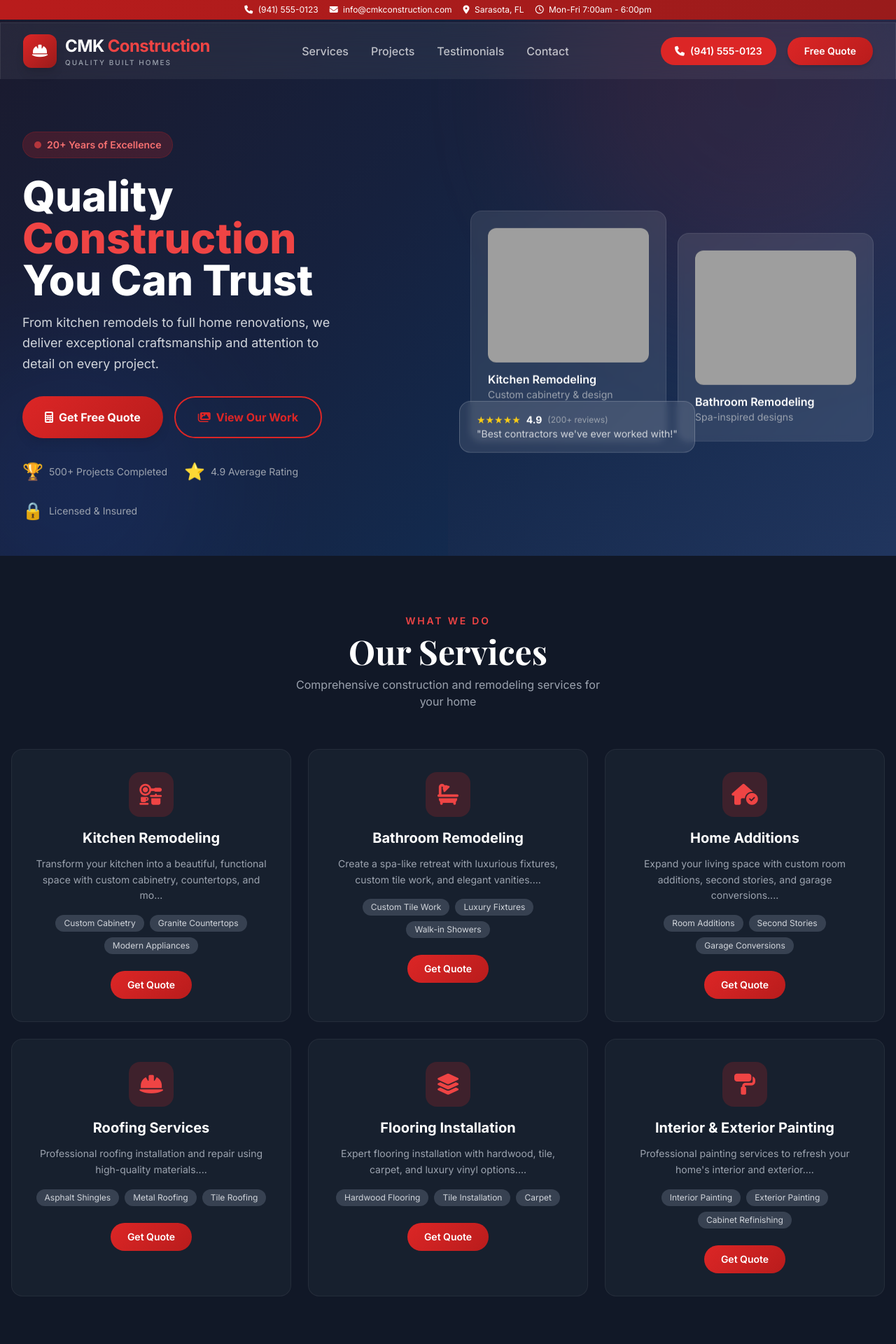
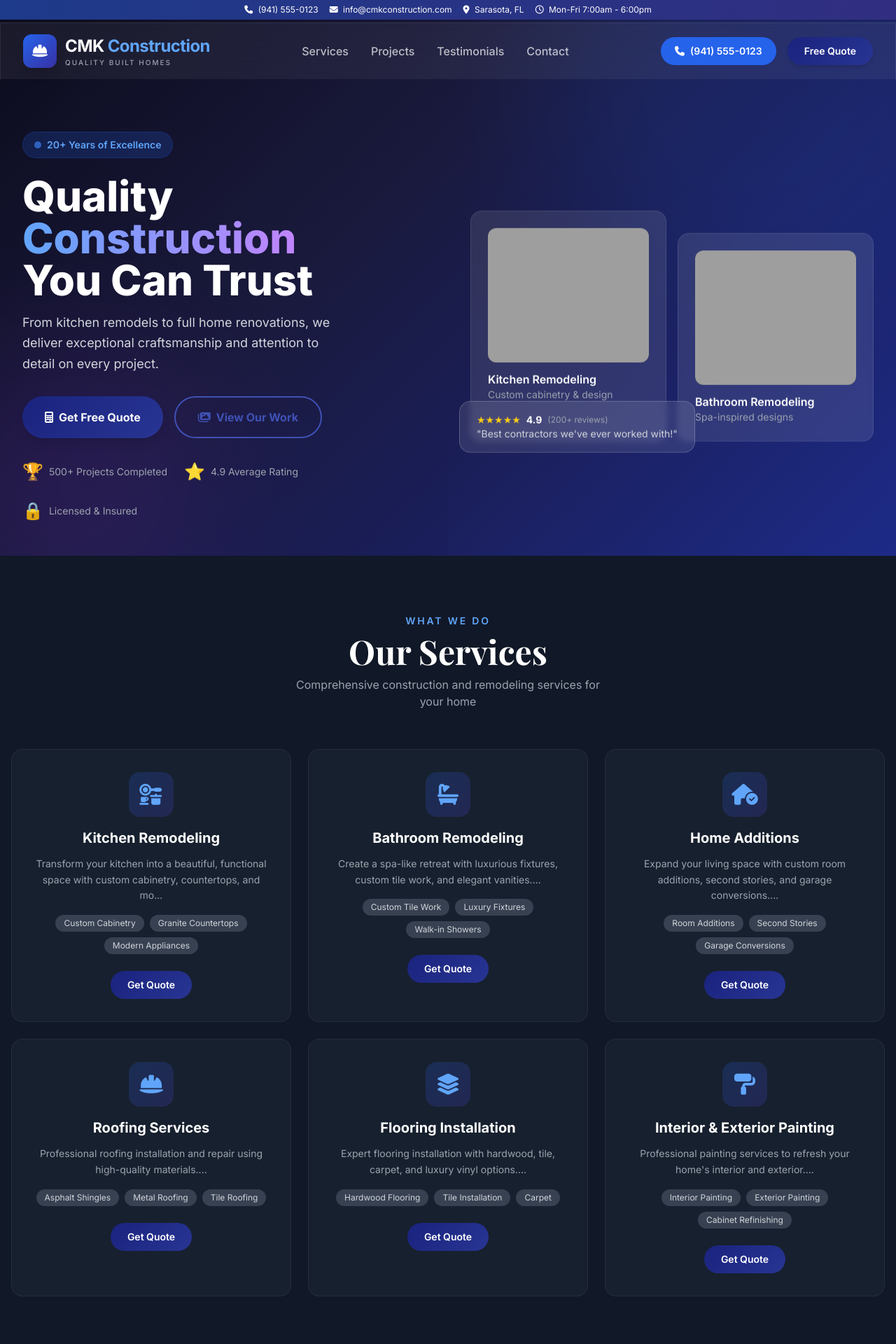
Before and after one commit to calvitec/builder, a Flask app: page / in a window 1280 px wide. Shown: the top 1920 px of the page at 70% size. Run offline with Flask 3, Linux system fonts and the light colour scheme; some libraries are stand-ins or nearby versions; grey boxes are pictures that could not be loaded.

Commit message:
Update construction.html

```diff
--- a/templates/construction.html
+++ b/templates/construction.html
@@ -10,8 +10,9 @@
     <style>
         * { font-family: 'Inter', sans-serif; }
 
+        /* ===== NEW COLOR SCHEME - Blue/Navy ===== */
         .gradient-hero {
-            background: linear-gradient(135deg, #1a1a2e 0%, #16213e 40%, #0f3460 100%);
+            background: linear-gradient(135deg, #0c0c1d 0%, #1a1a3e 40%, #1a237e 100%);
             position: relative;
             overflow: hidden;
         }
@@ -22,7 +23,7 @@
             right: 0;
             width: 50%;
             height: 100%;
-            background: linear-gradient(135deg, transparent 40%, rgba(239, 68, 68, 0.08) 100%);
+            background: linear-gradient(135deg, transparent 40%, rgba(66, 133, 244, 0.08) 100%);
             pointer-events: none;
         }
 
@@ -33,27 +34,27 @@
         }
 
         .btn-primary {
-            background: linear-gradient(135deg, #dc2626 0%, #b91c1c 100%);
+            background: linear-gradient(135deg, #1a237e 0%, #283593 100%);
             transition: all 0.3s ease;
             border: none;
             cursor: pointer;
         }
         .btn-primary:hover {
             transform: translateY(-3px);
-            box-shadow: 0 20px 50px rgba(220, 38, 38, 0.35);
+            box-shadow: 0 20px 50px rgba(26, 35, 126, 0.4);
         }
 
-        .btn-outline-red {
-            border: 2px solid #dc2626;
-            color: #dc2626;
+        .btn-outline-blue {
+            border: 2px solid #3f51b5;
+            color: #3f51b5;
             transition: all 0.3s ease;
             cursor: pointer;
         }
-        .btn-outline-red:hover {
-            background: #dc2626;
+        .btn-outline-blue:hover {
+            background: #3f51b5;
             color: white;
             transform: translateY(-2px);
-            box-shadow: 0 10px 30px rgba(220, 38, 38, 0.2);
+            box-shadow: 0 10px 30px rgba(63, 81, 181, 0.2);
         }
 
         .service-card {
@@ -64,7 +65,7 @@
         .service-card:hover {
             transform: translateY(-10px);
             box-shadow: 0 30px 70px rgba(0,0,0,0.3);
-            border-color: rgba(220, 38, 38, 0.3);
+            border-color: rgba(63, 81, 181, 0.3);
         }
 
         .project-card {
@@ -96,15 +97,13 @@
             left: 50%;
             width: 0;
             height: 2.5px;
-            background: #dc2626;
+            background: #3f51b5;
             transition: all 0.3s ease;
             transform: translateX(-50%);
             border-radius: 2px;
         }
         .nav-link:hover { color: white; }
         .nav-link:hover::after { width: 80%; }
-        .nav-link.active { color: white; }
-        .nav-link.active::after { width: 80%; }
 
         .section-title { font-family: 'Playfair Display', serif; }
 
@@ -124,8 +123,8 @@
         }
 
         ::-webkit-scrollbar { width: 8px; }
-        ::-webkit-scrollbar-track { background: #1a1a2e; }
-        ::-webkit-scrollbar-thumb { background: linear-gradient(135deg, #dc2626, #b91c1c); border-radius: 4px; }
+        ::-webkit-scrollbar-track { background: #0c0c1d; }
+        ::-webkit-scrollbar-thumb { background: linear-gradient(135deg, #1a237e, #283593); border-radius: 4px; }
 
         .hero-blob {
             position: absolute;
@@ -135,9 +134,7 @@
             pointer-events: none;
         }
 
-        .stat-number {
-            font-family: 'Playfair Display', serif;
-        }
+        .stat-number { font-family: 'Playfair Display', serif; }
 
         .contact-input {
             background: rgba(255,255,255,0.05);
@@ -151,15 +148,33 @@
         .contact-input::placeholder { color: rgba(255,255,255,0.3); }
         .contact-input:focus {
             outline: none;
-            border-color: #dc2626;
-            box-shadow: 0 0 0 4px rgba(220, 38, 38, 0.1);
+            border-color: #3f51b5;
+            box-shadow: 0 0 0 4px rgba(63, 81, 181, 0.1);
         }
         textarea.contact-input { resize: vertical; min-height: 120px; }
+
+        .service-icon {
+            transition: all 0.4s cubic-bezier(0.175, 0.885, 0.32, 1.275);
+        }
+        .service-card:hover .service-icon {
+            transform: scale(1.1) rotate(5deg);
+        }
+
+        .gradient-text {
+            background: linear-gradient(135deg, #667eea 0%, #764ba2 100%);
+            -webkit-background-clip: text;
+            -webkit-text-fill-color: transparent;
+            background-clip: text;
+        }
+
+        .gold-accent {
+            color: #f6c445;
+        }
     </style>
 </head>
 <body>
     <!-- ===== TOP BAR ===== -->
-    <div class="bg-gradient-to-r from-red-700 to-red-800 text-white text-xs py-1.5 text-center">
+    <div class="bg-gradient-to-r from-blue-900 to-indigo-900 text-white text-xs py-1.5 text-center">
         <div class="container mx-auto px-4 flex flex-wrap justify-center items-center gap-4">
             <span><i class="fas fa-phone mr-1"></i> (941) 555-0123</span>
             <span><i class="fas fa-envelope mr-1"></i> info@cmkconstruction.com</span>
@@ -173,11 +188,11 @@
         <div class="max-w-7xl mx-auto px-4 sm:px-6 lg:px-8">
             <div class="flex items-center justify-between h-20">
                 <a href="/" class="flex items-center gap-3 group">
-                    <div class="w-12 h-12 rounded-xl bg-gradient-to-br from-red-600 to-red-800 flex items-center justify-center text-white font-bold text-xl shadow-lg group-hover:shadow-2xl transition-all duration-300 group-hover:scale-105">
+                    <div class="w-12 h-12 rounded-xl bg-gradient-to-br from-blue-600 to-indigo-800 flex items-center justify-center text-white font-bold text-xl shadow-lg group-hover:shadow-2xl transition-all duration-300 group-hover:scale-105">
                         <i class="fas fa-hard-hat"></i>
                     </div>
                     <div>
-                        <div class="text-2xl font-bold tracking-tight text-white">CMK <span class="text-red-500">Construction</span></div>
+                        <div class="text-2xl font-bold tracking-tight text-white">CMK <span class="text-blue-400">Construction</span></div>
                         <div class="text-[10px] text-gray-400 tracking-[0.2em] uppercase font-medium">Quality Built Homes</div>
                     </div>
                 </a>
@@ -188,7 +203,7 @@
                     <a href="#contact" class="nav-link">Contact</a>
                 </div>
                 <div class="flex items-center gap-4">
-                    <a href="tel:+19415550123" class="hidden md:flex items-center gap-2 text-white bg-red-600 hover:bg-red-700 px-5 py-2.5 rounded-full transition text-sm font-semibold">
+                    <a href="tel:+19415550123" class="hidden md:flex items-center gap-2 text-white bg-blue-600 hover:bg-blue-700 px-5 py-2.5 rounded-full transition text-sm font-semibold">
                         <i class="fas fa-phone"></i> (941) 555-0123
                     </a>
                     <button onclick="document.getElementById('contact').scrollIntoView({behavior:'smooth'})" class="hidden md:block px-6 py-2.5 rounded-full btn-primary text-white font-semibold text-sm shadow-md hover:shadow-xl">
@@ -201,16 +216,16 @@
 
     <!-- ===== HERO SECTION ===== -->
     <section class="gradient-hero min-h-[90vh] flex items-center pt-28 relative">
-        <div class="hero-blob w-[600px] h-[600px] bg-red-600 top-[-200px] right-[-100px]"></div>
-        <div class="hero-blob w-[400px] h-[400px] bg-blue-600 bottom-[-100px] left-[-100px]"></div>
+        <div class="hero-blob w-[600px] h-[600px] bg-blue-600 top-[-200px] right-[-100px]"></div>
+        <div class="hero-blob w-[400px] h-[400px] bg-purple-600 bottom-[-100px] left-[-100px]"></div>
         <div class="max-w-7xl mx-auto px-4 sm:px-6 lg:px-8 py-12 relative z-10">
             <div class="grid lg:grid-cols-2 gap-16 items-center">
                 <div class="fade-slide">
-                    <div class="inline-flex items-center gap-2 bg-red-600/20 backdrop-blur-sm px-4 py-2 rounded-full text-sm text-red-400 font-semibold mb-6 border border-red-600/20">
-                        <span class="w-2.5 h-2.5 bg-red-500 rounded-full animate-pulse"></span> 20+ Years of Excellence
+                    <div class="inline-flex items-center gap-2 bg-blue-600/20 backdrop-blur-sm px-4 py-2 rounded-full text-sm text-blue-400 font-semibold mb-6 border border-blue-600/20">
+                        <span class="w-2.5 h-2.5 bg-blue-500 rounded-full animate-pulse"></span> 20+ Years of Excellence
                     </div>
                     <h1 class="text-4xl md:text-6xl font-extrabold text-white leading-[1.05]">
-                        Quality <span class="text-red-500">Construction</span><br>
+                        Quality <span class="text-transparent bg-clip-text bg-gradient-to-r from-blue-400 to-purple-400">Construction</span><br>
                         You Can Trust
                     </h1>
                     <p class="text-gray-300 text-lg mt-4 max-w-md leading-relaxed">
@@ -220,7 +235,7 @@
                         <button onclick="document.getElementById('contact').scrollIntoView({behavior:'smooth'})" class="px-8 py-4 rounded-full btn-primary text-white font-bold shadow-lg flex items-center gap-2">
                             <i class="fas fa-calculator"></i> Get Free Quote
                         </button>
-                        <a href="#projects" class="px-8 py-4 rounded-full btn-outline-red font-bold flex items-center gap-2">
+                        <a href="#projects" class="px-8 py-4 rounded-full btn-outline-blue font-bold flex items-center gap-2">
                             <i class="fas fa-images"></i> View Our Work
                         </a>
                     </div>
@@ -264,14 +279,14 @@
     <section id="services" class="py-20 px-4 bg-gray-900">
         <div class="max-w-7xl mx-auto">
             <div class="text-center mb-14">
-                <span class="text-red-500 text-sm font-semibold tracking-[0.2em] uppercase">What We Do</span>
+                <span class="text-blue-400 text-sm font-semibold tracking-[0.2em] uppercase">What We Do</span>
                 <h2 class="section-title text-5xl font-bold text-white mt-2">Our Services</h2>
                 <p class="text-gray-400 mt-3 max-w-md mx-auto">Comprehensive construction and remodeling services for your home</p>
             </div>
             <div class="grid md:grid-cols-2 lg:grid-cols-3 gap-6">
                 {% for service in services %}
                 <div class="service-card bg-gray-800/50 rounded-2xl p-8 text-center">
-                    <div class="w-16 h-16 mx-auto rounded-2xl bg-red-600/20 flex items-center justify-center text-red-500 text-3xl mb-4">
+                    <div class="service-icon w-16 h-16 mx-auto rounded-2xl bg-gradient-to-br from-blue-600/20 to-indigo-600/20 flex items-center justify-center text-blue-400 text-3xl mb-4">
                         <i class="fas {{ service.icon }}"></i>
                     </div>
                     <h3 class="text-white font-bold text-xl">{{ service.name }}</h3>
@@ -294,7 +309,7 @@
     <section id="projects" class="py-20 px-4 bg-gray-950">
         <div class="max-w-7xl mx-auto">
             <div class="text-center mb-14">
-                <span class="text-red-500 text-sm font-semibold tracking-[0.2em] uppercase">Our Portfolio</span>
+                <span class="text-blue-400 text-sm font-semibold tracking-[0.2em] uppercase">Our Portfolio</span>
                 <h2 class="section-title text-5xl font-bold text-white mt-2">Featured Projects</h2>
                 <p class="text-gray-400 mt-3 max-w-md mx-auto">See the quality and craftsmanship we bring to every project</p>
             </div>
@@ -303,7 +318,7 @@
                 <div class="project-card bg-gray-800 rounded-2xl overflow-hidden">
                     <div class="relative h-56 overflow-hidden">
                         <img src="{{ project.image }}" alt="{{ project.title }}" class="project-image w-full h-full object-cover">
-                        <div class="absolute top-3 right-3 bg-red-600 text-white text-xs font-bold px-3 py-1 rounded-full">
+                        <div class="absolute top-3 right-3 bg-gradient-to-r from-blue-600 to-indigo-600 text-white text-xs font-bold px-3 py-1 rounded-full">
                             {{ project.category }}
                         </div>
                     </div>
@@ -318,24 +333,24 @@
     </section>
 
     <!-- ===== STATS SECTION ===== -->
-    <section class="py-16 px-4 bg-gradient-to-r from-red-700 to-red-800">
+    <section class="py-16 px-4 bg-gradient-to-r from-blue-900 to-indigo-900">
         <div class="max-w-7xl mx-auto">
             <div class="grid grid-cols-2 md:grid-cols-4 gap-8 text-center">
                 <div>
                     <div class="stat-number text-4xl font-bold text-white">500+</div>
-                    <p class="text-red-200 text-sm mt-1">Projects Completed</p>
+                    <p class="text-blue-200 text-sm mt-1">Projects Completed</p>
                 </div>
                 <div>
                     <div class="stat-number text-4xl font-bold text-white">4.9</div>
-                    <p class="text-red-200 text-sm mt-1">Average Rating</p>
+                    <p class="text-blue-200 text-sm mt-1">Average Rating</p>
                 </div>
                 <div>
                     <div class="stat-number text-4xl font-bold text-white">200+</div>
-                    <p class="text-red-200 text-sm mt-1">Happy Clients</p>
+                    <p class="text-blue-200 text-sm mt-1">Happy Clients</p>
                 </div>
                 <div>
                     <div class="stat-number text-4xl font-bold text-white">20+</div>
-                    <p class="text-red-200 text-sm mt-1">Years Experience</p>
+                    <p class="text-blue-200 text-sm mt-1">Years Experience</p>
                 </div>
             </div>
         </div>
@@ -345,7 +360,7 @@
     <section id="testimonials" class="py-20 px-4 bg-gray-900">
         <div class="max-w-7xl mx-auto">
             <div class="text-center mb-14">
-                <span class="text-red-500 text-sm font-semibold tracking-[0.2em] uppercase">Testimonials</span>
+                <span class="text-blue-400 text-sm font-semibold tracking-[0.2em] uppercase">Testimonials</span>
                 <h2 class="section-title text-5xl font-bold text-white mt-2">What Our Clients Say</h2>
             </div>
             <div class="grid md:grid-cols-3 gap-6">
@@ -358,7 +373,7 @@
                     </div>
                     <p class="text-gray-300 italic leading-relaxed">"{{ testimonial.text }}"</p>
                     <div class="mt-4 flex items-center gap-3">
-                        <div class="w-12 h-12 rounded-full bg-gradient-to-br from-red-600 to-red-800 flex items-center justify-center text-white font-bold text-lg flex-shrink-0">
+                        <div class="w-12 h-12 rounded-full bg-gradient-to-br from-blue-600 to-indigo-600 flex items-center justify-center text-white font-bold text-lg flex-shrink-0">
                             {{ testimonial.name[0] }}{{ testimonial.name.split(' ')[1][0] if testimonial.name.split(' ')|length > 1 else '' }}
                         </div>
                         <div>
@@ -376,7 +391,7 @@
     <section id="contact" class="py-20 px-4 bg-gray-950">
         <div class="max-w-4xl mx-auto">
             <div class="text-center mb-14">
-                <span class="text-red-500 text-sm font-semibold tracking-[0.2em] uppercase">Get Started</span>
+                <span class="text-blue-400 text-sm font-semibold tracking-[0.2em] uppercase">Get Started</span>
                 <h2 class="section-title text-5xl font-bold text-white mt-2">Request a Free Quote</h2>
                 <p class="text-gray-400 mt-3">Tell us about your project and we'll get back to you within 24 hours</p>
             </div>
@@ -414,17 +429,17 @@
             <div class="grid md:grid-cols-4 gap-12">
                 <div>
                     <div class="flex items-center gap-3 mb-4">
-                        <div class="w-12 h-12 rounded-xl bg-gradient-to-br from-red-600 to-red-800 flex items-center justify-center text-white font-bold text-xl shadow-lg flex-shrink-0">
+                        <div class="w-12 h-12 rounded-xl bg-gradient-to-br from-blue-600 to-indigo-600 flex items-center justify-center text-white font-bold text-xl shadow-lg flex-shrink-0">
                             <i class="fas fa-hard-hat"></i>
                         </div>
-                        <span class="text-2xl font-bold text-white">CMK <span class="text-red-500">Construction</span></span>
+                        <span class="text-2xl font-bold text-white">CMK <span class="text-blue-400">Construction</span></span>
                     </div>
                     <p class="text-sm leading-relaxed text-gray-400 max-w-xs">Quality construction and remodeling services for residential and commercial properties.</p>
                     <div class="flex gap-3 mt-6">
-                        <a href="#" class="w-10 h-10 rounded-full bg-gray-800 flex items-center justify-center hover:bg-red-600 transition text-gray-400 hover:text-white"><i class="fab fa-facebook-f"></i></a>
-                        <a href="#" class="w-10 h-10 rounded-full bg-gray-800 flex items-center justify-center hover:bg-red-600 transition text-gray-400 hover:text-white"><i class="fab fa-instagram"></i></a>
-                        <a href="#" class="w-10 h-10 rounded-full bg-gray-800 flex items-center justify-center hover:bg-red-600 transition text-gray-400 hover:text-white"><i class="fab fa-youtube"></i></a>
-                        <a href="#" class="w-10 h-10 rounded-full bg-gray-800 flex items-center justify-center hover:bg-red-600 transition text-gray-400 hover:text-white"><i class="fab fa-linkedin-in"></i></a>
+                        <a href="#" class="w-10 h-10 rounded-full bg-gray-800 flex items-center justify-center hover:bg-blue-600 transition text-gray-400 hover:text-white"><i class="fab fa-facebook-f"></i></a>
+                        <a href="#" class="w-10 h-10 rounded-full bg-gray-800 flex items-center justify-center hover:bg-blue-600 transition text-gray-400 hover:text-white"><i class="fab fa-instagram"></i></a>
+                        <a href="#" class="w-10 h-10 rounded-full bg-gray-800 flex items-center justify-center hover:bg-blue-600 transition text-gray-400 hover:text-white"><i class="fab fa-youtube"></i></a>
+                        <a href="#" class="w-10 h-10 rounded-full bg-gray-800 flex items-center justify-center hover:bg-blue-600 transition text-gray-400 hover:text-white"><i class="fab fa-linkedin-in"></i></a>
                     </div>
                 </div>
                 <div>
@@ -433,9 +448,9 @@
                         <li><a href="#" class="text-gray-400 hover:text-white transition">Kitchen Remodeling</a></li>
                         <li><a href="#" class="text-gray-400 hover:text-white transition">Bathroom Remodeling</a></li>
                         <li><a href="#" class="text-gray-400 hover:text-white transition">Home Additions</a></li>
-                        <li><a href="#" class="text-gray-400 hover:text-white transition">Roofing</a></li>
                         <li><a href="#" class="text-gray-400 hover:text-white transition">Flooring</a></li>
                         <li><a href="#" class="text-gray-400 hover:text-white transition">Painting</a></li>
+                        <li><a href="#" class="text-gray-400 hover:text-white transition">Deck & Patio</a></li>
                     </ul>
                 </div>
                 <div>
@@ -451,10 +466,10 @@
                 <div>
                     <h4 class="text-white font-semibold text-lg mb-4">Contact Info</h4>
                     <ul class="space-y-3 text-sm text-gray-400">
-                        <li class="flex items-start gap-3"><i class="fas fa-map-marker-alt text-red-500 mt-1"></i> Sarasota, Florida</li>
-                        <li class="flex items-start gap-3"><i class="fas fa-phone text-red-500 mt-1"></i> (941) 555-0123</li>
-                        <li class="flex items-start gap-3"><i class="fas fa-envelope text-red-500 mt-1"></i> info@cmkconstruction.com</li>
-                        <li class="flex items-start gap-3"><i class="far fa-clock text-red-500 mt-1"></i> Mon-Fri: 7:00am - 6:00pm</li>
+                        <li class="flex items-start gap-3"><i class="fas fa-map-marker-alt text-blue-400 mt-1"></i> Sarasota, Florida</li>
+                        <li class="flex items-start gap-3"><i class="fas fa-phone text-blue-400 mt-1"></i> (941) 555-0123</li>
+                        <li class="flex items-start gap-3"><i class="fas fa-envelope text-blue-400 mt-1"></i> info@cmkconstruction.com</li>
+                        <li class="flex items-start gap-3"><i class="far fa-clock text-blue-400 mt-1"></i> Mon-Fri: 7:00am - 6:00pm</li>
                     </ul>
                 </div>
             </div>
@@ -465,7 +480,6 @@
     </footer>
 
     <script>
-        // Smooth scroll for nav links
         document.querySelectorAll('a[href^="#"]').forEach(anchor => {
             anchor.addEventListener('click', function(e) {
                 e.preventDefault();
@@ -474,15 +488,12 @@
             });
         });
 
-        // Navbar scroll effect
         window.addEventListener('scroll', () => {
             const navbar = document.querySelector('nav');
             if (window.scrollY > 50) {
-                navbar.classList.add('scrolled');
                 navbar.style.background = 'rgba(17, 24, 39, 0.95)';
                 navbar.style.borderBottom = '1px solid rgba(255,255,255,0.05)';
             } else {
-                navbar.classList.remove('scrolled');
                 navbar.style.background = 'rgba(255,255,255,0.06)';
                 navbar.style.borderBottom = 'none';
             }
```
